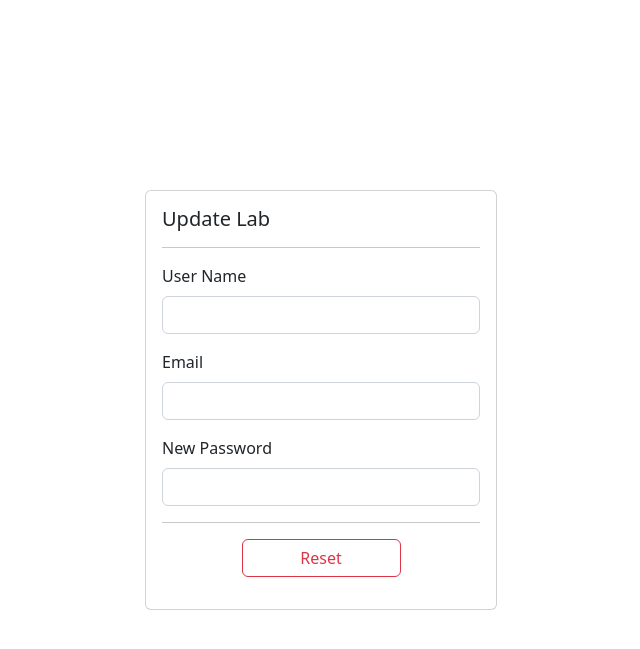
After one commit to mchat0018/soc_labs, a Django app: page /resetPass/ in a window 1280 px wide. The commit adds this page. Shown: the top 649 px of the page, without its empty margins (319-959 px from the left). Run offline with Django 4.2, Linux system fonts and the light colour scheme; parts of the project's set-up code (start-up, migrations or seed data) failed here and were passed over; some libraries are stand-ins or nearby versions.

Commit message:
reset password function added

```diff
--- a/SoCLabs/SoCLabs/urls.py
+++ b/SoCLabs/SoCLabs/urls.py
@@ -27,6 +27,8 @@ urlpatterns = [
     path('register/',user_views.register,name='register'),
     path('registerCSV/',user_views.registerCSV,name='registerCSV'),
     path('login/',auth_views.LoginView.as_view(template_name='users/login.html'),name='login'),
+    path('sendPass/', user_views.sendPass, name='sendPass'),
+    path('resetPass/', user_views.resetPass, name='resetPass'),
     path('logout/',auth_views.LogoutView.as_view(template_name='users/logout.html'),name='logout'),
     path('course/<course_id>/',include('courses.urls')),
     path('reset/',include('reset.urls')),
--- a/SoCLabs/users/templates/users/login.html
+++ b/SoCLabs/users/templates/users/login.html
@@ -330,6 +330,9 @@
             <input class="btn" type="submit" value="Sign in">
             <br>
             <div class="text-muted">
+                Forgot Password? <a class="btn" href="{% url 'sendPass' %}">Get Password</a>
+            </div>
+            <div class="text-muted">
                 Do not have an account? <a class="btn" href="{% url 'register' %}">Register</a>
             </div>
         </form>
--- /dev/null
+++ b/SoCLabs/users/templates/users/resetPass.html
@@ -0,0 +1,44 @@
+{% load static %}
+{% load crispy_forms_tags %}
+<!doctype html>
+<html lang="en">
+
+<head>
+    <meta charset="utf-8">
+    <meta name="viewport" content="width=device-width, initial-scale=1">
+    <title>Get Password</title>
+    <link href="https://cdn.jsdelivr.net/npm/bootstrap@5.2.0-beta1/dist/css/bootstrap.min.css" rel="stylesheet"
+        integrity="sha384-0evHe/X+R7YkIZDRvuzKMRqM+OrBnVFBL6DOitfPri4tjfHxaWutUpFmBp4vmVor" crossorigin="anonymous">
+</head>
+
+<body>
+    <div class="position-absolute top-50 start-50 translate-middle">
+        <div class="card mx-auto" style="width: 22rem;">
+            <div class="card-body">
+                <h5 class="card-title">Update Lab</h5>
+                <hr>
+                <form method="post" action="{% url 'resetPass' %}">
+                    {% csrf_token %}
+                    <div class="mb-3">
+                        <label for="exampleFormControlInput1" class="form-label">User Name</label>
+                        <input type="text" class="form-control" id="exampleFormControlInput1" name="username">
+                    </div>
+                    <div class="mb-3">
+                        <label for="exampleFormControlInput2" class="form-label">Email</label>
+                        <input type="email" class="form-control" id="exampleFormControlInput2" name="email">
+                    </div>
+                    <div class="mb-3">
+                        <label for="exampleFormControlInput3" class="form-label">New Password</label>
+                        <input type="password" class="form-control" id="exampleFormControlInput3" name="password">
+                        <hr>
+                        <div class="d-grid gap-2 col-6 mx-auto">
+                            <button type="submit" class="btn btn-outline-danger">Reset</button>
+                        </div>
+                    </div>
+                </form>
+            </div>
+        </div>
+    </div>
+</body>
+
+</html>
--- a/SoCLabs/users/views.py
+++ b/SoCLabs/users/views.py
@@ -1,3 +1,4 @@
+import smtplib
 import re
 from django.shortcuts import render, redirect
 from django.contrib import messages
@@ -71,6 +72,51 @@ def register(request):
 
     return render(request,'users/register.html',context)
 
+
+def sendPass(request):
+    if request.method == 'POST':
+        user = User.objects.get(
+            username=request.POST.get('username'),email=request.POST.get('email'))
+        if user:
+            try:
+                #Create your SMTP session
+                smtp = smtplib.SMTP('smtp.gmail.com', 587)
+
+            #Use TLS to add security
+                smtp.starttls()
+
+                #User Authentication
+                smtp.login("arpajitofficial@gmail.com", "skcgsgxxtiohpiqm")
+
+                #Defining The Message
+                message = '\nReset password here: ' + str(request.get_host()) + '/resetPass/'
+
+                #Sending the Email
+                smtp.sendmail("arpajitofficial@gmail.com", str(user.email), message)
+
+                #Terminating the session
+                smtp.quit()
+                print("Email sent successfully!")
+
+            except Exception as ex:
+                print("Something went wrong....", ex)
+
+            return redirect('login')
+    return render(request, 'users/sendPass.html')
+
+
+def resetPass(request):
+    if request.method == 'POST':
+        user = User.objects.get(
+            username=request.POST.get('username'),email=request.POST.get('email'))
+        if user:
+            if request.POST.get('password'):
+                user.set_password(request.POST.get('password'))
+                user.save()
+            return redirect('login')
+    return render(request, 'users/resetPass.html')
+
+
 @login_required
 def profile(request):
     if request.method == 'POST':
```
Also changed, not shown: SoCLabs/users/templates/users/sendPass.html (added, +39 -0 lines), SoCLabs/db.sqlite3.
